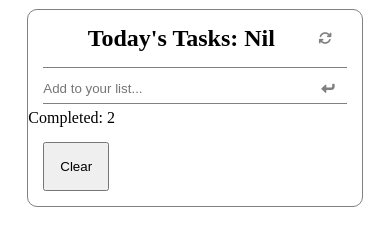
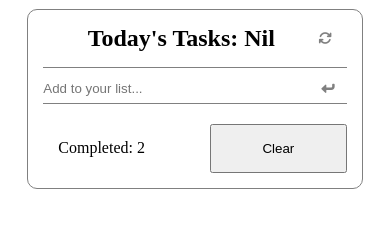
Before and after one commit to Draxeytina/To-do-list, a website built with webpack: page src/index.html in a window 390 px wide. Shown: the part 95-340 px from the top of the page. Built offline with nearby package versions, Linux system fonts and the light colour scheme.

Commit message:
Style completed tasks

```diff
--- a/src/style.css
+++ b/src/style.css
@@ -138,4 +138,14 @@ form input {
   body {
     width: 95%;
   }
+
+  .completed {
+    display: grid;
+    grid-template-columns: 1fr 1fr;
+  }
+
+  .completed p{
+    padding: 15px;
+    margin: 15px;
+  }
 }
```
